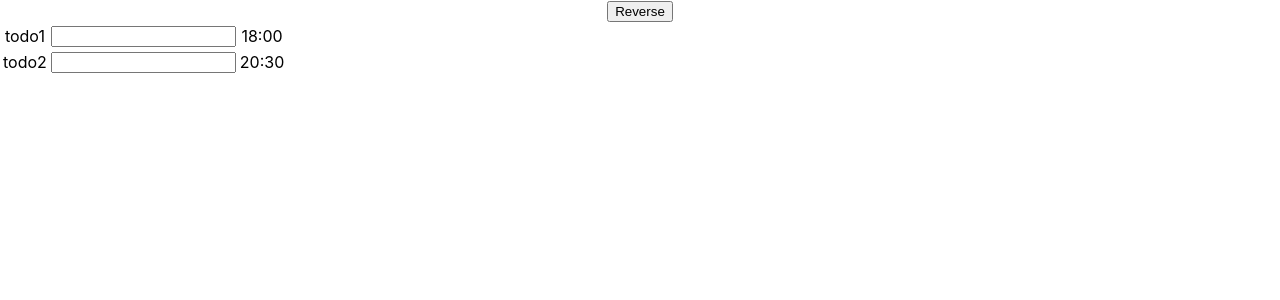
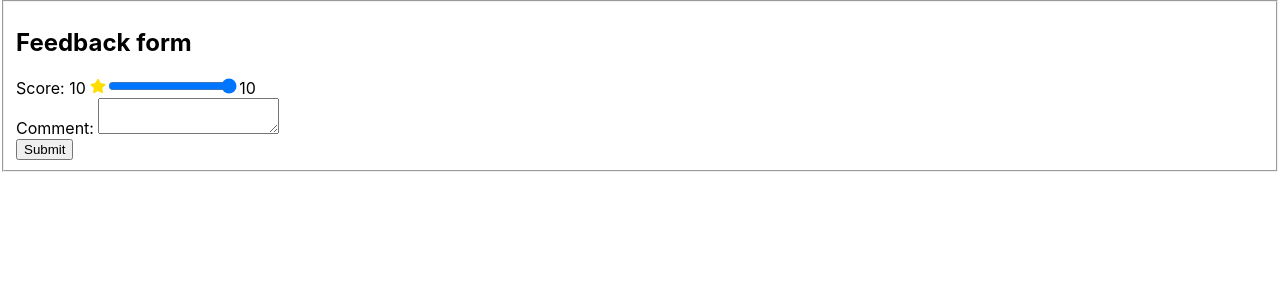
Before and after one commit to jegbune/React-Projects, a React (Create React App) app: page /dashboard in a window 1280 px wide. Shown: the top 300 px of the page. Built offline with nearby package versions, Linux system fonts and the light colour scheme.

Commit message:
React Feedback template

```diff
--- a/src/Component/Console.js
+++ b/src/Component/Console.js
@@ -1,37 +1,48 @@
 import React, { useState } from 'react'
-
-const ToDo = props => (
-<tr><td><label>{props.id}</label></td>
-  <td><input /></td>
-    <td><label>{props.createdAt}</label></td>
-</tr>
-)
+import { FaStar } from 'react-icons/fa'
+import { toast } from 'react-toastify'
 
 function Console() {
-  const [todos, setTodos] = useState([{
-    id: 'todo1',
-    createdAt:'18:00',
-  },{
-    id: 'todo2',
-    createdAt: '20:30',
-  }]);
+  const [score, setScore] = useState('10')
+  const [comment, setComment] = useState('')
 
-  const reverseOrder = () => {
-    //Reverse is a mutative Operation, so we need to create a new array first.
-    setTodos([...todos].reverse())
+  const handleSubmit = event => {
+    event.preventDefault();
+    if(Number(score) <=5 && comment.length <=10){
+      alert('Please provide a comment explaining why the experience was poor');
+      return;
+    }
+    console.log('Form submitted');
+    setComment('');
+    setScore('10');
   }
+
   return (
-    <div>
-      <button onClick={reverseOrder}>Reverse</button>
-      <table>
-        <tbody>
-          {todos.map((todo, index) => (
-            <ToDo key={todo.id} id={todo.id} createdAt = {todo.createdAt} />
-          )
-          )}
-        </tbody>
-      </table>
-    </div>
+
+      <form onSubmit={handleSubmit}>
+        <fieldset>
+          <h2>Feedback form</h2>
+          <div className='Field'>
+            <label>Score: {score} <FaStar color='#fd0'/></label>
+              <input
+              type='range'
+              min='0'
+              max='10'
+              value ={score}
+              onChange={(e)=> {setScore(e.target.value) }} />
+              <span>{score}</span>
+          </div>
+          <div className='Field'>
+            <label>Comment: </label>
+            <textarea
+            value={comment}
+            onChange={(e)=> setComment(e.target.value)}
+            />
+          </div>
+          <button type='submit'>Submit</button>
+        </fieldset>
+      </form>
+
   )
 }
 
```
Also changed, not shown: src/App.js (+14 -14 lines).
